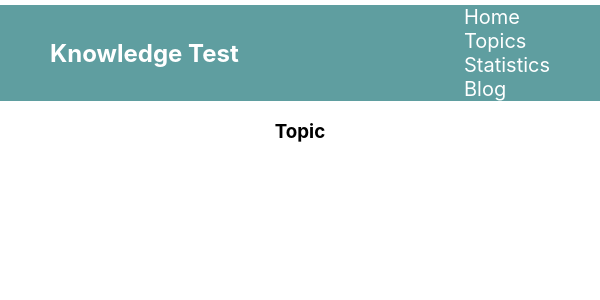
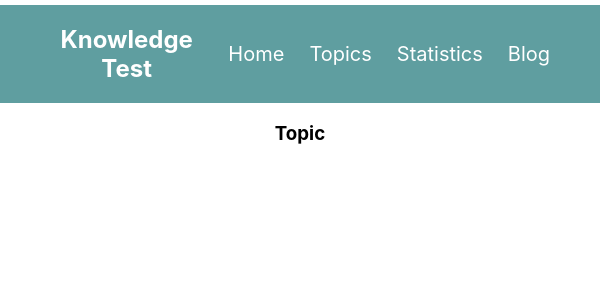
Before and after one commit to mustakimbellah/Knowledge-Test, a React (Create React App) app: page /topics in a window 600 px wide. Shown: the top 300 px of the page. Built offline with nearby package versions, Linux system fonts and the light colour scheme; the HTML template or start-up script is replaced by a standard one.

Commit message:
added other

```diff
--- a/src/components/Header/Header.css
+++ b/src/components/Header/Header.css
@@ -25,9 +25,8 @@
 }
 
 @media screen and (max-width:720px ) and  (min-width: 420px) {
-    .nav-container a{
-        display: flex;
-        justify-content: space-between;
+    .nav-container{
+        flex-direction: row;
 
     }
 }
```
